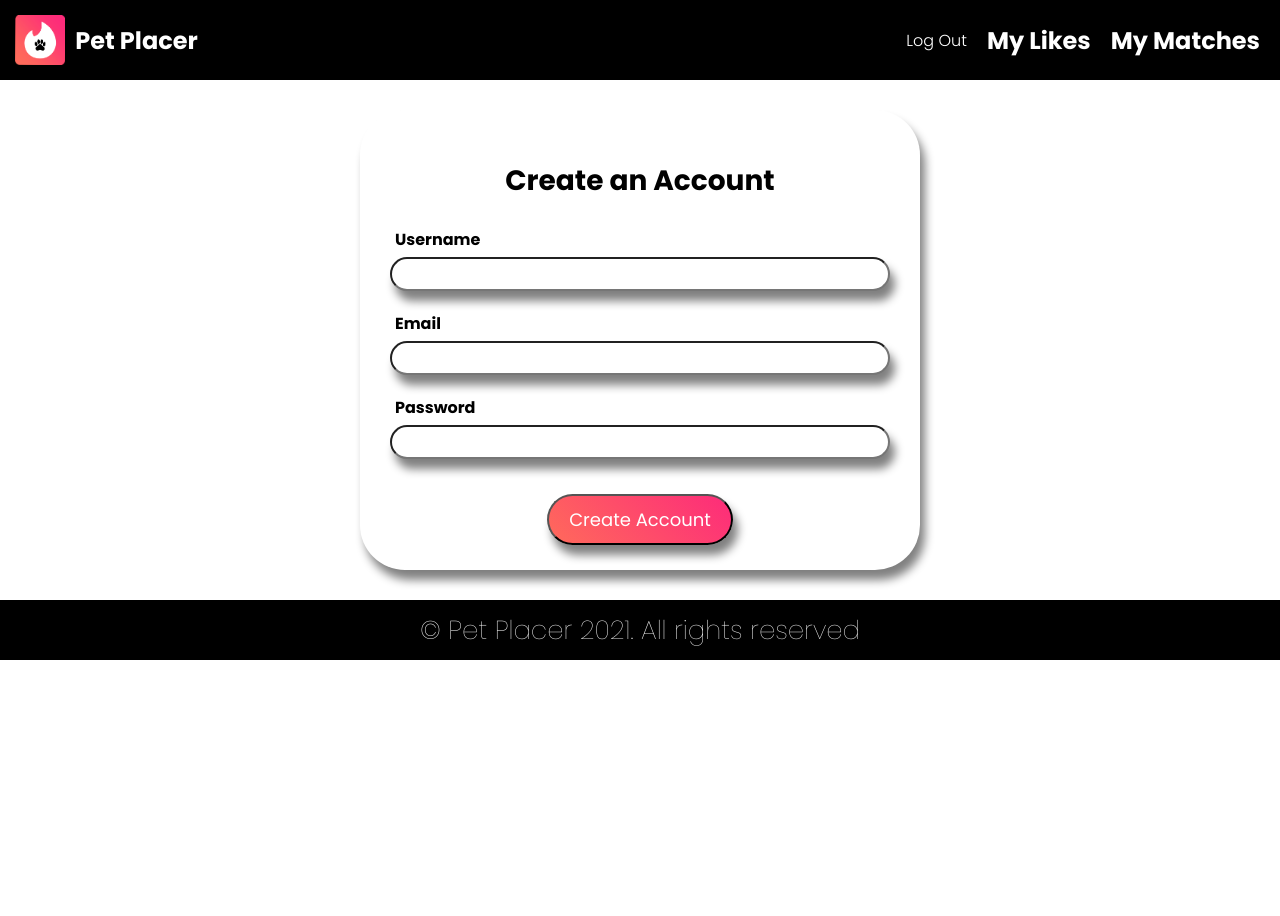
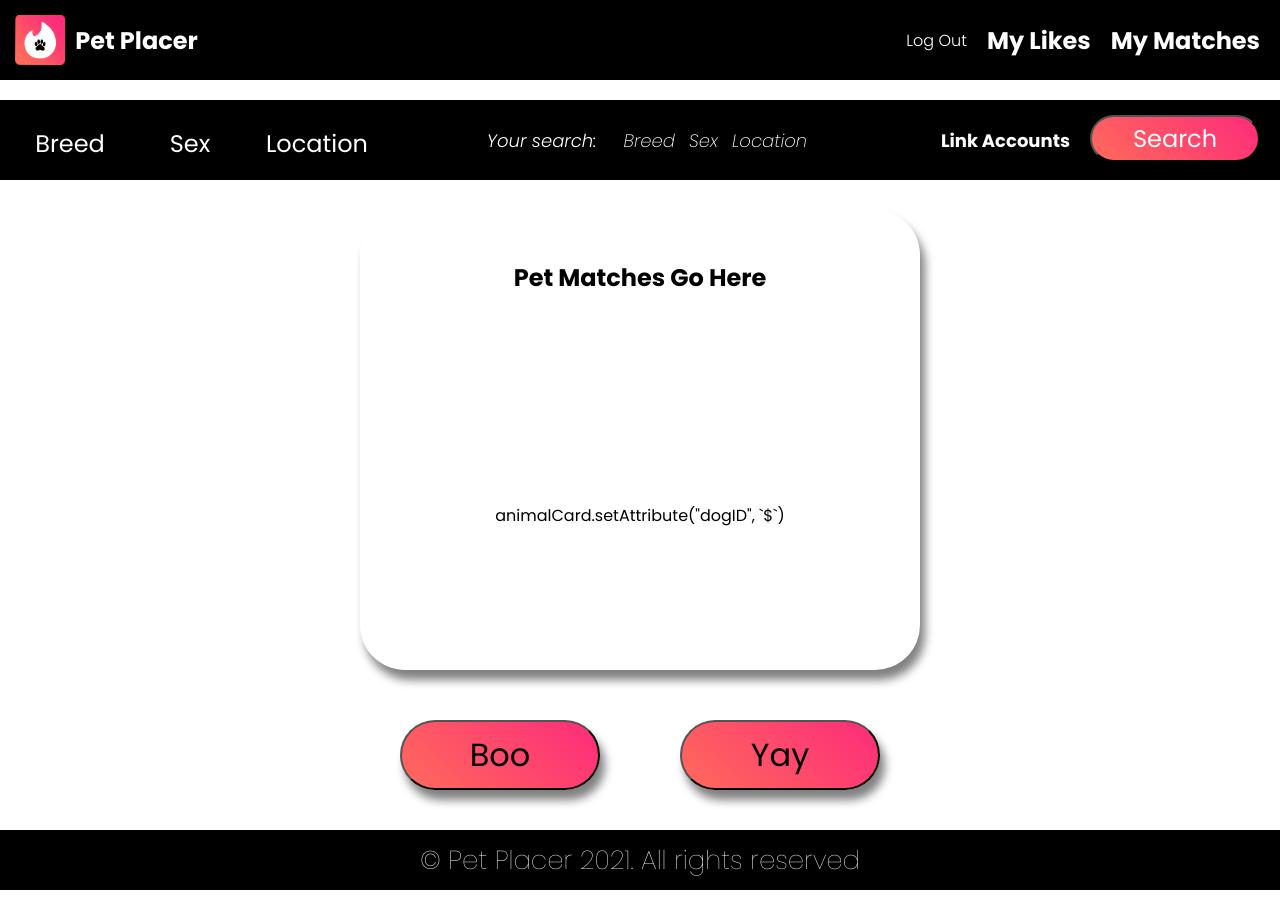
Before and after one commit to michaelzadra27/petplacer2.0, a React (Create React App) app in the folder client/: page / in a window 1280 px wide. Before the commit the page ends 800 px from the top, so only its background shows below. Built offline with nearby package versions, Linux system fonts and the light colour scheme.

Commit message:
More CSS goodies, new font

```diff
--- a/client/src/App.js
+++ b/client/src/App.js
@@ -31,7 +31,7 @@ function App() {
 
       <Switch>
         <Route exact path="/">
-          <Signup />
+          <Navbar2 />
         </Route>
         <Route exact path="/login">
           <Login />
```
